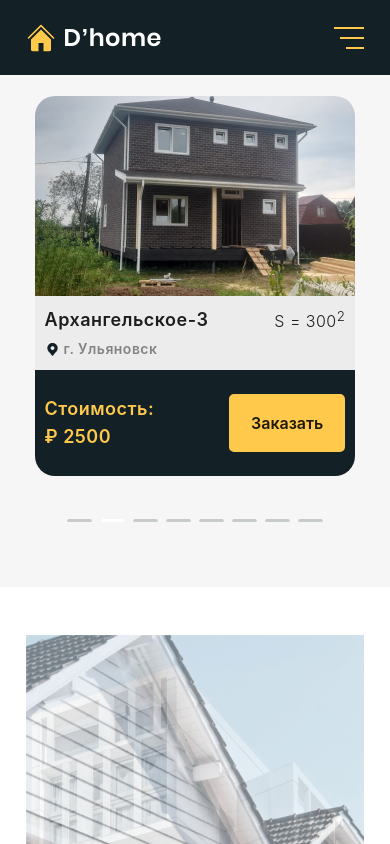
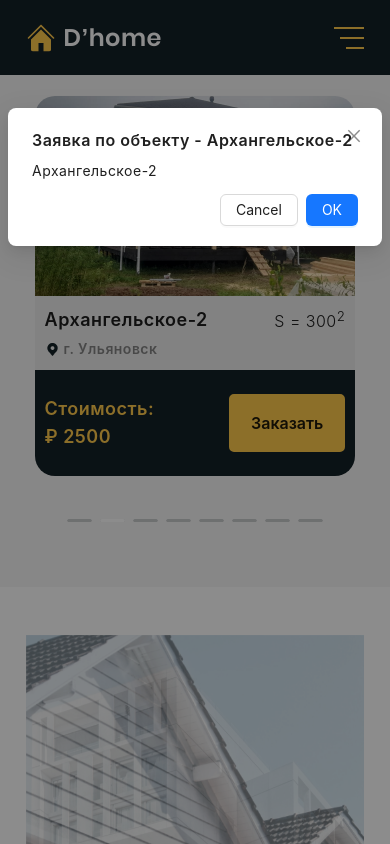
Before and after one commit to Werwllleh/Dhome, a Next.js app: page / in a window 390 px wide. Both pictures are taken after a click on the button "Заказать". Shown: the part 1807-2651 px from the top of the page. Built offline with nearby package versions, Linux system fonts and the light colour scheme.

Commit message:
Modak 1.0

```diff
--- a/pages/index.js
+++ b/pages/index.js
@@ -8,6 +8,7 @@ import Feedback from "../src/components/Feedback/Feedback";
 import Projects from "../src/components/Projects/Projects";
 import Advantages from "../src/components/Advantages/Advantages";
 import Footer from "../src/components/Footer/Footer";
+import ModalReq from "../src/components/Modal/ModalReq";
 
 
 const Index = () => {
@@ -22,6 +23,7 @@ const Index = () => {
 			<Feedback />
 			<Partners />
 			<Footer />
+			<ModalReq />
 		</>
 	);
 }
--- /dev/null
+++ b/src/components/Modal/ModalReq.jsx
@@ -0,0 +1,51 @@
+import React, { useEffect, useState } from "react";
+import { Button, Modal } from "antd";
+import Form from "../Feedback/Form/Form";
+
+const ModalReq = ({ openModal, modaldata, setopenModal }) => {
+  const [open, setOpen] = useState(false);
+  const [confirmLoading, setConfirmLoading] = useState(false);
+  const [modalText, setModalText] = useState("");
+
+  const handleOk = () => {
+    setModalText("Ваше сообщение отправляется...");
+    setConfirmLoading(true);
+    setTimeout(() => {
+      setOpen(false);
+      setopenModal(false);
+      setConfirmLoading(false);
+    }, 1500);
+  };
+  useEffect(() => {
+    // console.log(openModal, modaldata);
+    setOpen(openModal);
+    setModalText(modaldata);
+  }, [openModal]);
+
+  const handleCancel = () => {
+    // console.log("Clicked cancel button");
+    setopenModal(false);
+    setOpen(false);
+  };
+
+  return (
+    <>
+      {/* <Button type="primary" onClick={showModal}>
+        Open Modal with async logic
+      </Button> */}
+      <Modal
+        destroyOnClose={true}
+        preserve={false}
+        title={"Заявка по объекту - " + modalText}
+        open={open}
+        onOk={handleOk}
+        confirmLoading={confirmLoading}
+        onCancel={handleCancel}
+      >
+        {modalText}
+      </Modal>
+    </>
+  );
+};
+
+export default ModalReq;
--- a/src/components/Navbar/NavItem/NavItem.jsx
+++ b/src/components/Navbar/NavItem/NavItem.jsx
@@ -1,16 +1,32 @@
-import React, { useEffect, useRef } from "react";
+import React, { useEffect, useRef, useState } from "react";
 import Link from "next/link";
 
 import s from "../NavItem/NavItem.module.css";
 
 const NavItem = ({ toggleClick, href, title }) => {
+  const [isMobile, setIsMobile] = useState(false);
+
+  useEffect(() => {
+    const screenWidth = window.screen.width;
+
+    if (screenWidth <= 970) {
+      setIsMobile(true);
+    } else {
+      setIsMobile(false);
+    }
+  }, []);
+
   const handleClickItemMenu = () => {
     toggleClick((current) => !current);
   };
 
   return (
     <li className={s.nav_item}>
-      <Link onClick={handleClickItemMenu} className={s.nav_link} href={href}>
+      <Link
+        onClick={isMobile ? handleClickItemMenu : null}
+        className={s.nav_link}
+        href={href}
+      >
         {title}
       </Link>
     </li>
--- a/src/components/Projects/Projects.jsx
+++ b/src/components/Projects/Projects.jsx
@@ -1,4 +1,4 @@
-import React, { useRef } from "react";
+import React, { useState, useRef } from "react";
 import s from "../Projects/Projects.module.css";
 import { Carousel } from "antd";
 import Image from "next/image";
@@ -14,6 +14,7 @@ import home5 from "./../../../images/projects/5/image5.jpeg";
 import home6 from "./../../../images/projects/6/image6.jpeg";
 import home7 from "./../../../images/projects/7/image7.jpeg";
 import home8 from "./../../../images/projects/8/image8.jpeg";
+import ModalReq from "../Modal/ModalReq";
 
 const settings = {
   className: "partner_item",
@@ -76,7 +77,7 @@ const houses = [
   {
     href: "#",
     imageSrc: home1,
-    title: "Архангельское-3",
+    title: "Архангельское-1",
     place: "г. Ульяновск",
     price: 2500,
     square: 300,
@@ -85,7 +86,7 @@ const houses = [
   {
     href: "#",
     imageSrc: home2,
-    title: "Архангельское-3",
+    title: "Архангельское-2",
     place: "г. Ульяновск",
     price: 2500,
     square: 300,
@@ -103,7 +104,7 @@ const houses = [
   {
     href: "#",
     imageSrc: home4,
-    title: "Архангельское-3",
+    title: "Архангельское-4",
     place: "г. Ульяновск",
     price: 2500,
     square: 300,
@@ -112,7 +113,7 @@ const houses = [
   {
     href: "#",
     imageSrc: home5,
-    title: "Архангельское-3",
+    title: "Архангельское-5",
     place: "г. Ульяновск",
     price: 2500,
     square: 300,
@@ -121,7 +122,7 @@ const houses = [
   {
     href: "#",
     imageSrc: home6,
-    title: "Архангельское-3",
+    title: "Архангельское-6",
     place: "г. Ульяновск",
     price: 2500,
     square: 300,
@@ -130,7 +131,7 @@ const houses = [
   {
     href: "#",
     imageSrc: home7,
-    title: "Архангельское-3",
+    title: "Архангельское-7",
     place: "г. Ульяновск",
     price: 2500,
     square: 300,
@@ -139,7 +140,7 @@ const houses = [
   {
     href: "#",
     imageSrc: home8,
-    title: "Архангельское-3",
+    title: "Архангельское-8",
     place: "г. Ульяновск",
     price: 2500,
     square: 300,
@@ -149,13 +150,19 @@ const houses = [
 
 const Projects = () => {
   const sliderRef = useRef();
-
+  const [openModal, setopenModal] = useState(false);
+  const [modaldata, setmodaldata] = useState("");
   const goNext = () => {
     sliderRef?.current?.next();
   };
 
   const goPrev = () => {
     sliderRef?.current?.prev();
+  };
+
+  const om = (data) => {
+    setopenModal(!openModal);
+    setmodaldata(data);
   };
 
   return (
@@ -249,6 +256,8 @@ const Projects = () => {
                       <p>{"₽" + " " + home.price}</p>
                     </div>
                     <button
+                      onClick={() => om(home.title)}
+                      datatitle={home.title}
                       className={"btn" + " " + s.home_buy_btn}
                       type="button"
                     >
@@ -261,6 +270,11 @@ const Projects = () => {
           </div>
         </div>
       </div>
+      <ModalReq
+        openModal={openModal}
+        setopenModal={setopenModal}
+        modaldata={modaldata}
+      />
     </div>
   );
 };
```
Also changed, not shown: src/components/Modal/ModalReq.module.css (added).
